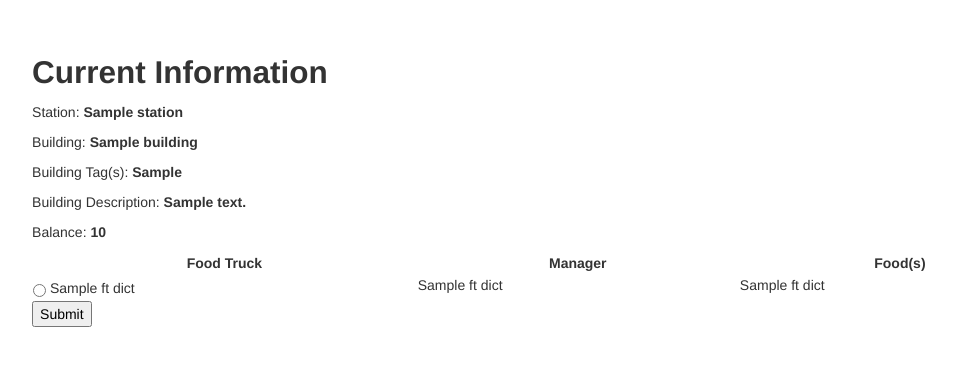
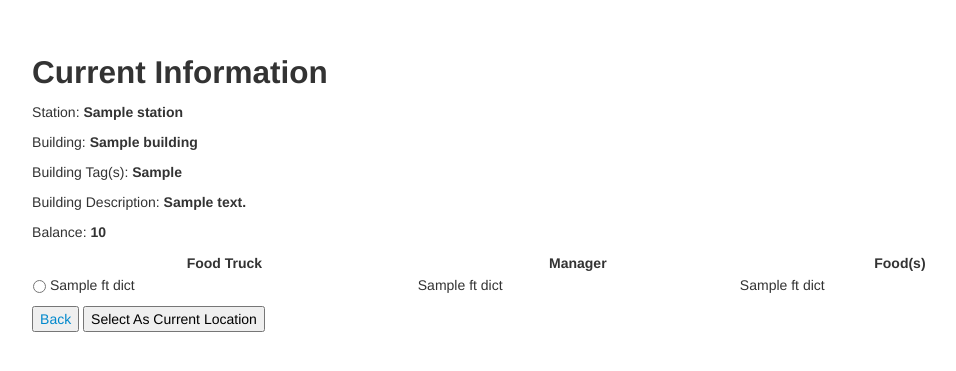
Before and after one commit to JerPaz/4400_SQL_and_FrontEnd_Project, a Flask app: template templates/customer_current_info.html in a window 1280 px wide. Shown: the top 371 px of the page, without its empty margins (199-1155 px from the left). Run offline with Flask 2, Linux system fonts and the light colour scheme; the template is opened without the code that fills it: most values are stand-ins (such as "Sample title", 1, 10 or a date in 2020).

Commit message:
added back button, adjusted html layout and a bit of rough CSS style for better display

```diff
--- a/templates/customer_current_info.html
+++ b/templates/customer_current_info.html
@@ -23,19 +23,19 @@
                 {% for ft_dict in ft_dict_list %}
                 <tr>
                     <td>
-                        <input type="radio" name="radiobutton" value="{{ ft_dict.food_truck_name }}">
-                            {{ ft_dict.food_truck_name }}
+                        <input type="radio" name="radiobutton" value="{{ ft_dict.food_truck_name }}" style="margin: 0;">
+                            <p style="display: inline-block">{{ ft_dict.food_truck_name }}</p>
                         </input>
                     </td>
                     <td>
-                        <label name="{{ ft_dict.manager_name }}">
+                        <p name="{{ ft_dict.manager_name }}">
                             {{ ft_dict.manager_name }}
                         </label>
                     </td>
                     <td>
-                        <label name="{{ ft_dict.food_names }}">
+                        <p name="{{ ft_dict.food_names }}">
                             {{ ft_dict.food_names }}
-                        </label>
+                        </p>
                     </td>
                 </tr>
                 {% endfor %}
@@ -43,7 +43,8 @@
             </form>
             </tbody>
         </table>
-        <input type="submit">
     </body>
+    <button><a href="{{ url_for('home') }}">Back</a></button>
+    <input type="submit" value="Select As Current Location">
 </form>
 {% endblock %}
```
